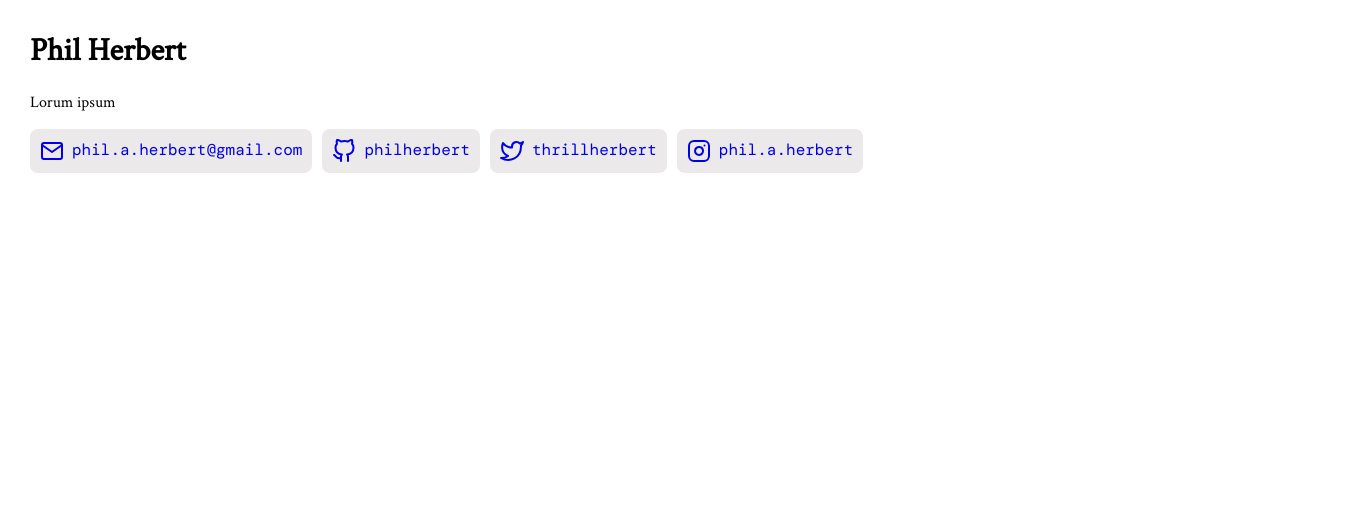
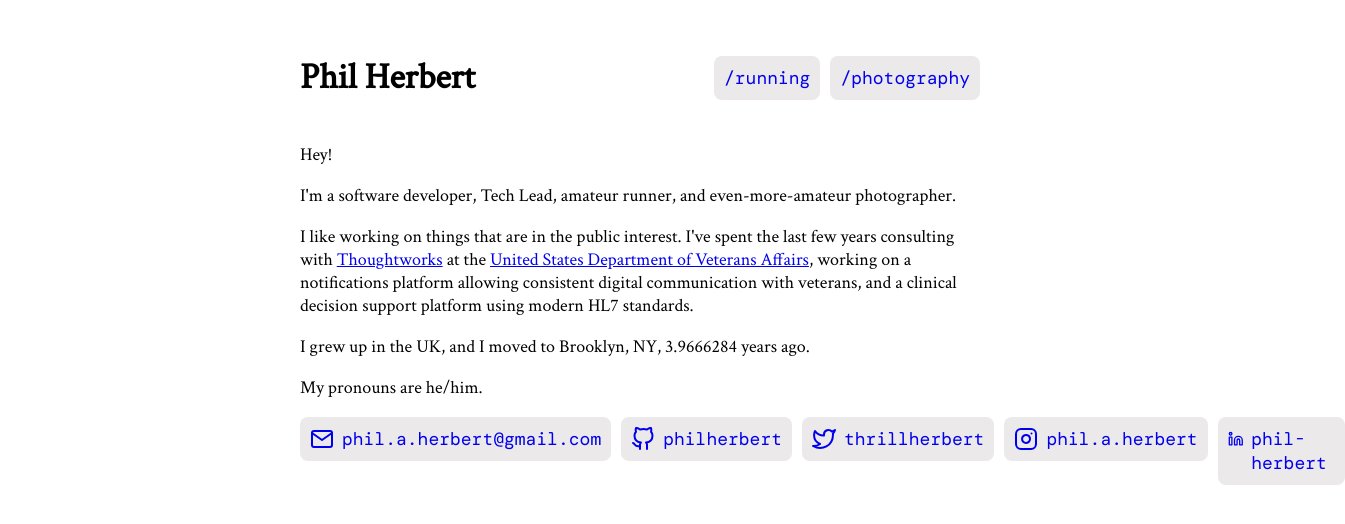
Before and after one commit to philherbert/philherbert.github.io, a plain HTML site: page index.html in a window 1280 px wide. Shown: the whole page, 1345 px wide, since content can reach past the window. Drawn offline with nearby package versions, Linux system fonts and the light colour scheme.

Commit message:
adds nav and intro paragraphs

```diff
--- a/index.css
+++ b/index.css
@@ -3,10 +3,17 @@
 
 body {
     font-family: 'Crimson Text', sans-serif;
-    margin: 30px;
+    margin: 30px 300px;
+    font-size: 18px;
 }
 
-.social-list {
+header {
+    display: flex;
+    justify-content: space-between;
+    align-items: center;
+}
+
+ul {
     list-style-type: none;
     padding: 0;
     margin: 0;
@@ -14,7 +21,7 @@ body {
     gap: 10px;
 }
 
-.social-item {
+ul > li > a {
     font-family: 'DM Mono', monospace;
     display: flex;
     padding: 10px;
@@ -24,11 +31,11 @@ body {
     text-decoration-color: black;
 }
 
-.social-item:hover {
+ul > li > a:hover {
     background-color: #cdcbcb;
 }
 
-.social-item svg {
+ul > li > a > svg {
     margin-right: 8px;
 }
 
--- a/index.html
+++ b/index.html
@@ -11,42 +11,88 @@
             <h1>
                 Phil Herbert
             </h1>
+            <nav>
+                <ul>
+                    <li>
+                        <a href="/running">
+                            /running
+                        </a>
+                    </li>
+                    <li>
+                        <a href="/cv">
+                            /photography
+                        </a>
+                    </li>
+                </ul>
+            </nav>
         </header>
         <main>
             <p>
-                Lorum ipsum
+                Hey!
             </p>
-            <section>
-                <ul class="social-list">
+            <p>
+                I'm a software developer, Tech Lead, amateur runner, and even-more-amateur photographer.
+            </p>
+            <p>
+                I like working on things that are in the public interest. I've spent the last few years consulting with
+                <a href="https://www.thoughtworks.com/">Thoughtworks</a>
+                at the
+                <a href="https://www.va.gov/">United States Department of Veterans Affairs</a>,
+                working on a notifications platform allowing consistent digital communication with veterans,
+                and a clinical decision support platform using modern HL7 standards.
+            </p>
+            <p>
+                I grew up in the UK, and I moved to Brooklyn, NY, <span id="years-in-ny">4</span> years ago.
+            </p>
+            <p>
+                My pronouns are he/him.
+            </p>
+        </main>
+        <footer>
+            <ul>
                 <li>
-                        <a href="mailto:phil.a.herbert@gmail.com" class="social-item">
+                    <a href="mailto:phil.a.herbert@gmail.com">
                         <i data-feather="mail"></i>
                         phil.a.herbert@gmail.com
                     </a>
                 </li>
                 <li>
-                        <a href="https://github.com/philherbert" target="_blank" class="social-item">
+                    <a href="https://github.com/philherbert" target="_blank">
                         <i data-feather="github"></i>
                         philherbert
                     </a>
                 </li>
                 <li>
-                        <a href="https://twitter.com/thrillherbert" target="_blank" class="social-item">
+                    <a href="https://twitter.com/thrillherbert" target="_blank">
                         <i data-feather="twitter"></i>
                         thrillherbert
                     </a>
                 </li>
                 <li>
-                        <a href="https://instagram.com/phil.a.herbert" target="_blank" class="social-item">
+                    <a href="https://instagram.com/phil.a.herbert" target="_blank">
                         <i data-feather="instagram"></i>
                         phil.a.herbert
                     </a>
                 </li>
+                <li>
+                    <a href="https://linkedin.com/in/phil-herbert" target="_blank">
+                        <i data-feather="linkedin"></i>
+                        phil-herbert
+                    </a>
+                </li>
             </ul>
-            </section>
-        </main>
+        </footer>
         <script>
           feather.replace()
+
+          const firstDayInUS = new Date("2019-07-19")
+          const msPerYear = 365 * 24 * 60 * 60 * 1000;
+          const replaceTextWithYearsInNY = () => {
+            const yearsInNY = (new Date() - firstDayInUS) / msPerYear
+            document.getElementById("years-in-ny").innerText = yearsInNY.toFixed(7)
+          }
+          replaceTextWithYearsInNY();
+          setInterval(replaceTextWithYearsInNY, 1000)
         </script>
     </body>
 </html>
```
Lines whose indentation alone changed are shown as unchanged.
